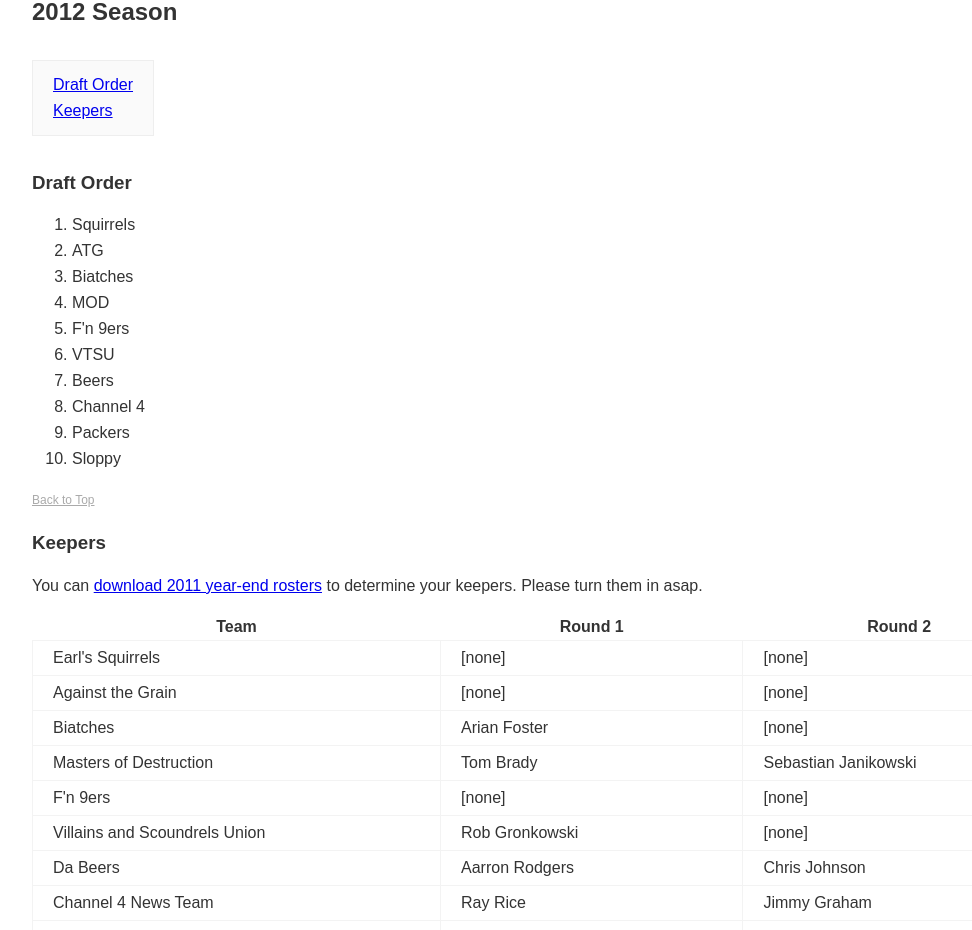
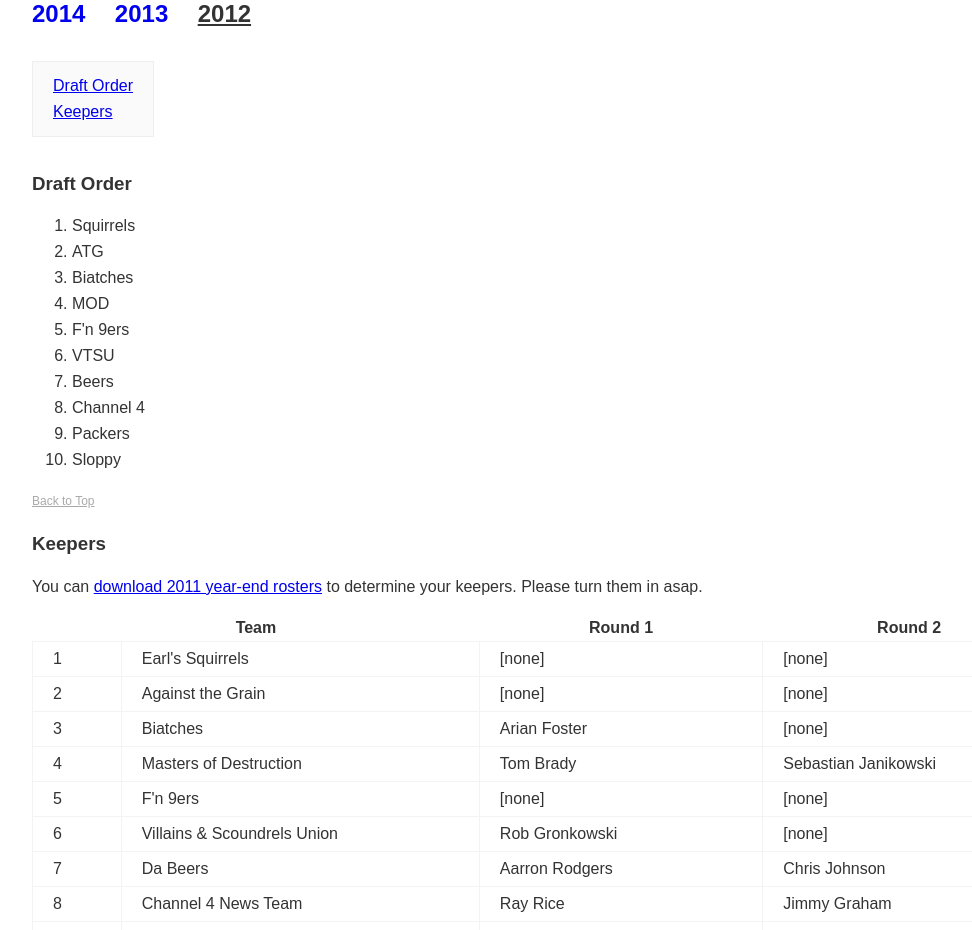
Before and after one commit to ryanatk/ryana804.com, a plain HTML site: page html/bbfl/2012season.html in a window 1280 px wide. Shown: the part 67-997 px from the top of the page, without its empty margins (96-1068 px from the left). Drawn offline with Linux system fonts and the light colour scheme.

Commit message:
updated bbfl seasons pages

```diff
--- a/html/bbfl/2012season.html
+++ b/html/bbfl/2012season.html
@@ -9,11 +9,23 @@
     td {padding:5px 20px; border:1px solid #f3f3f3;}
     tr:hover td {background:#333; color:#fff;}
     a[href="#"] {font-size:.75em; color:#aaa;}
+    ol.seasons {padding-left:0;}
+    ol.seasons li {display:inline-block; padding-right:25px; font-size:150%; font-weight:bold;}
+    ol.seasons li a {text-decoration:none;}
+    ol.seasons li a:hover {text-decoration:underline;}
+    ol.seasons li.active a {color:inherit; text-decoration:underline;}
   </style>
 </head>
 <body>
+  <h1>Black & Blue Football League</h1>
+  <!--
   <h1><a href="/bbfl/">Black & Blue Football League</a></h1>
-  <h2>2012 Season</h2>
+  -->
+  <ol class="seasons">
+    <li><a href="2014season.html">2014</a></li>
+    <li><a href="2013season.html">2013</a></li>
+    <li class="active"><a href="2012season.html">2012</a></li>
+  </ol>
   <ul class="toc">
     <li><a href="#draftOrder">Draft Order</a></li>
     <li><a href="#keepers">Keepers</a></li>
@@ -39,58 +51,68 @@
   <table>
     <thead>
       <tr>
-        <th>Team</th>
+        <th colspan="2">Team</th>
         <th>Round 1</th>
         <th>Round 2</th>
       </tr>
     </thead>
     <tbody>
       <tr>
+        <td>1</td>
         <td>Earl's Squirrels</td>
         <td>[none]</td>
         <td>[none]</td>
       </tr>
       <tr>
+        <td>2</td>
         <td>Against the Grain</td>
         <td>[none]</td>
         <td>[none]</td>
       </tr>
       <tr>
+        <td>3</td>
         <td>Biatches</td>
         <td>Arian Foster</td>
         <td>[none]</td>
       </tr>
       <tr>
+        <td>4</td>
         <td>Masters of Destruction</td>
         <td>Tom Brady</td>
         <td>Sebastian Janikowski</td>
       </tr>
       <tr>
+        <td>5</td>
         <td>F'n 9ers</td>
         <td>[none]</td>
         <td>[none]</td>
       </tr>
       <tr>
-        <td>Villains and Scoundrels Union</td>
+        <td>6</td>
+        <td>Villains & Scoundrels Union</td>
         <td>Rob Gronkowski</td>
         <td>[none]</td>
       </tr>
       <tr>
+        <td>7</td>
         <td>Da Beers</td>
         <td>Aarron Rodgers</td>
         <td>Chris Johnson</td>
       </tr>
       <tr>
+        <td>8</td>
         <td>Channel 4 News Team</td>
         <td>Ray Rice</td>
         <td>Jimmy Graham</td>
       </tr>
       <tr>
+        <td>9</td>
         <td>Packers</td>
         <td>Cam Newton</td>
         <td>[none]</td>
       </tr>
       <tr>
+        <td>10</td>
         <td>Sloppy Joes</td>
         <td>Maurice Jones-Drew</td>
         <td>Darren McFadden</td>
```
